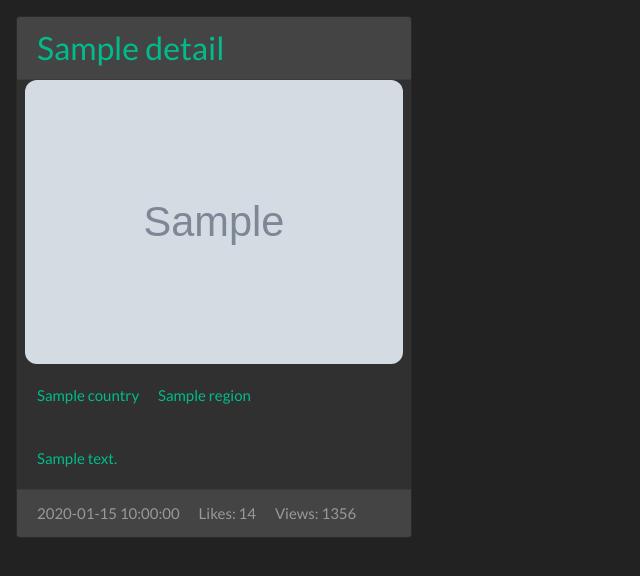
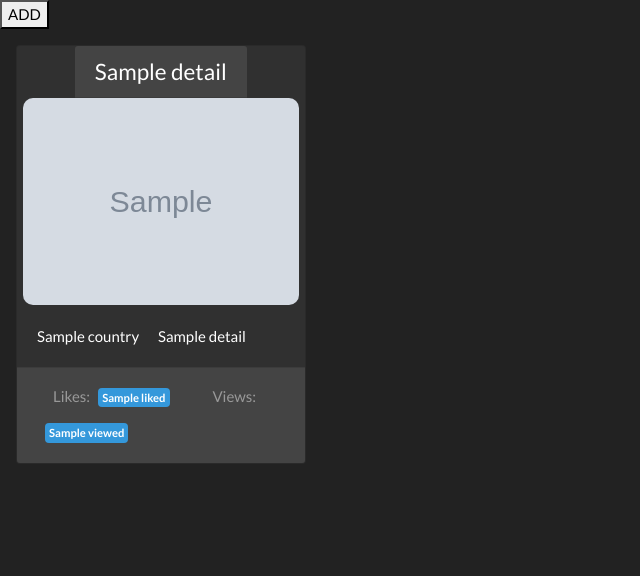
Before and after one commit to Sarosim/photo-locations, a Flask app: page /landing in a window 1280 px wide. Shown: the top 576 px of the page, without its empty margins (0-640 px from the left). Run offline with Flask 2, Linux system fonts and the light colour scheme; grey boxes marked "Sample" are stand-in pictures; a database or web service that is not in the repository returns one stand-in record (values such as "Sample title"); some libraries are stand-ins or nearby versions.

Commit message:
landing page adjusted

```diff
--- a/static/css/default.css
+++ b/static/css/default.css
@@ -1,28 +1,39 @@
+/*POSTCARD ON LANDING PAGE*/
+
 postcard-link {
     background-color: #222;
     text-decoration: none;
 }
 
+postcard-text-left {
+    float: left;
+}
+
+postcard-text-right {
+    float: right;
+}
+
+.postcard-image {
+    display: block;
+    max-width: 96%;
+    height: auto;
+    margin-left: auto;
+    margin-right: auto;
+    border-radius: 10px;
+}
+
+/*DETAILS PAGE*/
 .photo-display {
     max-width: 100%;
     max-height: 90vh;
 }
 
+/*UPDATE LOCATION PAGE*/
 .image-small {
     max-height: 200px;
 }
 
-.postcard-image {
-    display: block;
-    max-width: 96%;
-   /* max-height: 200px;*/
 
-    height: auto;
-    margin-left: auto;
-    margin-right: auto;
-    border-radius: 12px;
-
-}
 
 .postcard-image: hover {
     -webkit-filter: blur(4px);
--- a/templates/landing.html
+++ b/templates/landing.html
@@ -1,38 +1,30 @@
 {% extends 'base.html' %} {% block content %}
 
-
+<div>
+    <a class=postcard-link href="{{url_for('add_location')}}">
+        <button class>ADD</button>
+    </a>
+</div>
 <!--****************   The 'POSTCARDS' for displaying database enrtries nicely   *********************************-->
 <section>
     <div class="row p-3">
         {% for entry in entries %}
-        <div class="col-12 col-lg-4">
-            <a class=postcard-link href="{{url_for('display_details', rec_id = entry._id)}}">
-                <div class="postcard card mb-3">
-                    <h3 class="card-header">{{entry.title}}</h3>
-                    <!--<div class="card-body">
-                    <h5 class="card-title">Special title treatment</h5>
-                    <h6 class="card-subtitle text-muted">Support card subtitle</h6>
-                </div>-->
+        <div class="col-12 col-lg-3">
+            <div class="postcard card mb-3">
+                <h4 class="card-header mx-auto">{{entry.title}}</h4>
+                <a class=postcard-link href="{{url_for('display_details', rec_id = entry._id)}}">
                     <img class="postcard-image" src="{{entry.image_url}}" alt="Card image">
-                    <div class="card-body">
-                        <span class="card-text pr-3">{{entry.country}}</span>
-                        <span class="card-text">{{entry.region}}</span>
-                    </div>
-                    <div class="card-body">
-                        <p class="card-text">{{entry.description}}</p>
-                    </div>
-                    <!--    to be used for Links to business page - potential additional extra feature            <div class="card-body">
-                    <a href="#" class="card-link">Card link</a>
-                    <a href="#" class="card-link">Another link</a>
+                </a>
+                <div class="card-body">
+                    <span class="card-text postcard-text-left pr-3">{{entry.country}}</span>
+                    <span class="card-text postcard-text-left">{{entry.category_name}}</span>
                 </div>
--->
-                    <div class="card-footer text-muted">
-                        <span>{{ entry.date_modified }}</span>
-                        <span class='p-3'>Likes: 14</span>
-                        <span>Views: 1356</span>
-                    </div>
+                <div class="card-footer text-muted">
+                    <span class='p-3'>Likes:<span class="badge badge-info postcard-text-left p-1 m-2">{{ entry.liked }}</span></span>
+                    <span class='p-3'>Views:<span class="badge badge-info p-1 m-2">{{ entry.viewed }}</span></span>
                 </div>
-            </a>
+            </div>
+
         </div>
         {% endfor %}
     </div>
```
